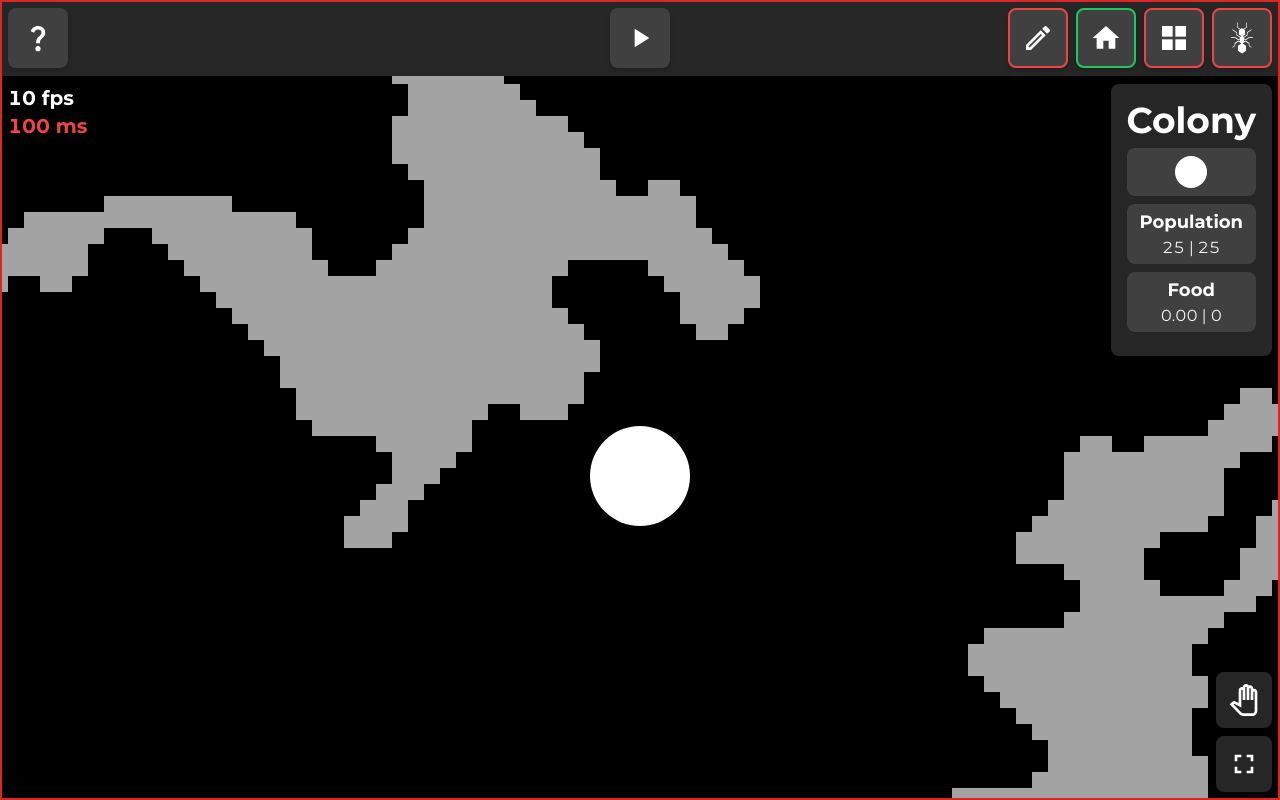
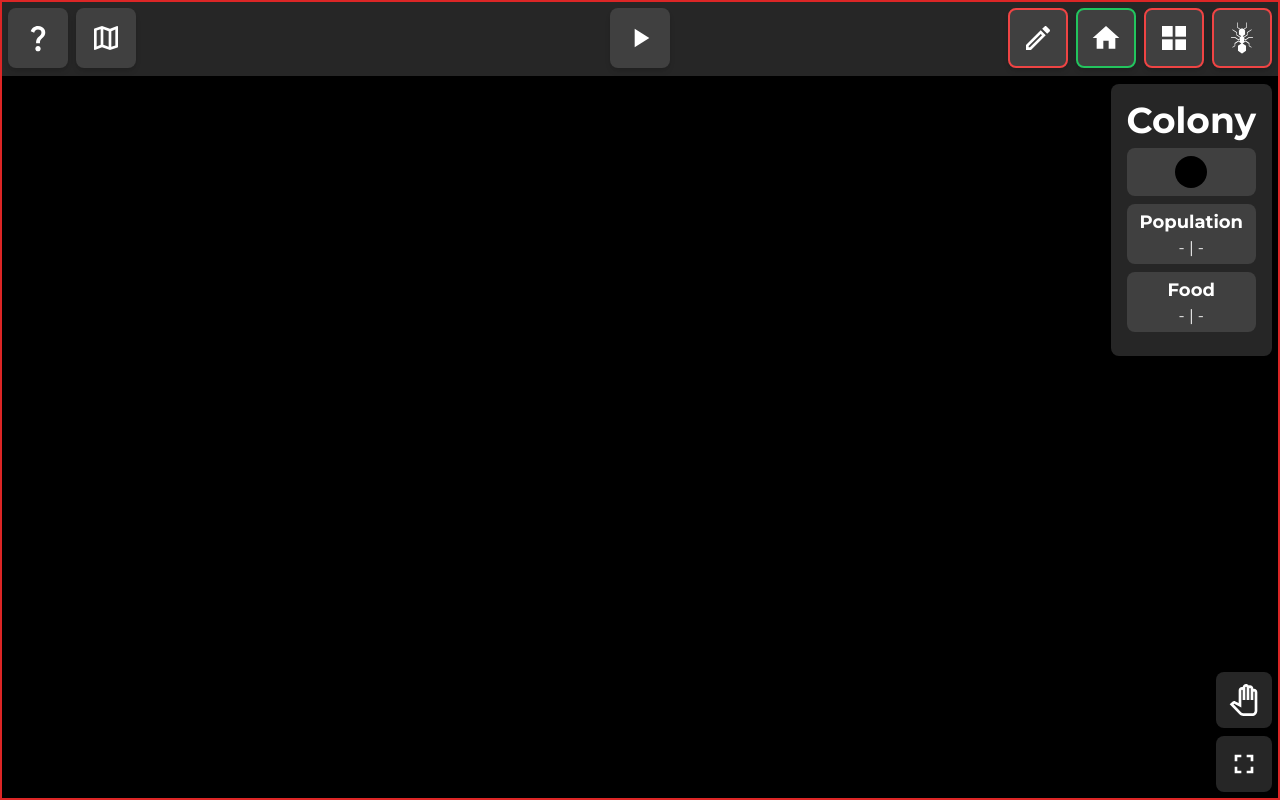
Before and after one commit to ThugRaven/Ants_Simulation, a website built with Vite: page index.html in a window 1280 px wide. Built offline with nearby package versions, Linux system fonts and the light colour scheme; animation ran at ten frames a second.

Commit message:
feat: add a button to generate a new map

```diff
--- a/index.html
+++ b/index.html
@@ -35,6 +35,25 @@
 								d="M11.07,12.85c0.77-1.39,2.25-2.21,3.11-3.44c0.91-1.29,0.4-3.7-2.18-3.7c-1.69,0-2.52,1.28-2.87,2.34L6.54,6.96 C7.25,4.83,9.18,3,11.99,3c2.35,0,3.96,1.07,4.78,2.41c0.7,1.15,1.11,3.3,0.03,4.9c-1.2,1.77-2.35,2.31-2.97,3.45 c-0.25,0.46-0.35,0.76-0.35,2.24h-2.89C10.58,15.22,10.46,13.95,11.07,12.85z M14,20c0,1.1-0.9,2-2,2s-2-0.9-2-2c0-1.1,0.9-2,2-2 S14,18.9,14,20z"
 							/>
 						</g>
+					</svg>
+				</button>
+				<button
+					id="btn-generate-map"
+					class="bg-neutral-700 hover:bg-neutral-600 focus-visible:bg-neutral-600 p-3 rounded-lg shadow-md aspect-square flex justify-center items-center"
+					title="Generate a map"
+				>
+					<svg
+						xmlns="http://www.w3.org/2000/svg"
+						height="24px"
+						viewBox="0 0 24 24"
+						width="24px"
+						fill="#000000"
+						class="w-8 h-8 fill-white"
+					>
+						<path d="M0 0h24v24H0V0z" fill="none" />
+						<path
+							d="M20.5 3l-.16.03L15 5.1 9 3 3.36 4.9c-.21.07-.36.25-.36.48V20.5c0 .28.22.5.5.5l.16-.03L9 18.9l6 2.1 5.64-1.9c.21-.07.36-.25.36-.48V3.5c0-.28-.22-.5-.5-.5zM10 5.47l4 1.4v11.66l-4-1.4V5.47zm-5 .99l3-1.01v11.7l-3 1.16V6.46zm14 11.08l-3 1.01V6.86l3-1.16v11.84z"
+						/>
 					</svg>
 				</button>
 			</div>
--- a/src/classes/MapGenerator.ts
+++ b/src/classes/MapGenerator.ts
@@ -1,3 +1,4 @@
+import { MapGeneratorOptions } from '../constants';
 import { random } from './Utils';
 import WorldGrid from './WorldGrid';
 
@@ -34,7 +35,7 @@ export default class MapGenerator {
 			this.smoothMap();
 		}
 
-		this.addBorders();
+		this.addBorderWalls();
 		this.processMap();
 
 		for (let x = 0; x < worldGrid.width; x++) {
@@ -93,8 +94,8 @@ export default class MapGenerator {
 		return wallCount;
 	}
 
-	addBorders() {
-		let borderSize = 2;
+	addBorderWalls() {
+		let borderSize = MapGeneratorOptions.BORDER_SIZE;
 		for (let x = 0; x < this.width; x++) {
 			for (let y = 0; y < borderSize; y++) {
 				this.map[x][y] = 1;
--- a/src/constants.ts
+++ b/src/constants.ts
@@ -7,6 +7,7 @@ export const CanvasOptions = {
 // MAP GENERATION
 export const MapGeneratorOptions = {
 	FILL_RATIO: 0.47,
+	BORDER_SIZE: 1,
 };
 
 // MARKERS
--- a/src/main.ts
+++ b/src/main.ts
@@ -137,6 +137,10 @@ const controlsPanel = document.getElementById(
 const performanceDisplay = document.querySelector(
 	'[data-performance-display]',
 ) as HTMLDivElement;
+
+const btnGenerateMap = document.getElementById(
+	'btn-generate-map',
+) as HTMLButtonElement;
 
 let isRunning = false;
 let isDrawingMarkers = true;
@@ -292,8 +296,6 @@ let mapGenerator = new MapGenerator({
 	height: worldGrid.height,
 	fillRatio: MapGeneratorOptions.FILL_RATIO,
 });
-
-mapGenerator.generateMap(worldGrid);
 
 // Markers image data
 let markersImageData = ctxMarkers?.createImageData(
@@ -477,6 +479,16 @@ btnCloseControls.addEventListener('click', () => {
 	);
 });
 
+btnGenerateMap.addEventListener('click', () => {
+	if (confirm('Are you sure you want to generate a new map?')) {
+		if (ctxWalls) {
+			ctxWalls.clearRect(0, 0, worldGrid.width, worldGrid.height);
+			mapGenerator.generateMap(worldGrid);
+			worldGrid.drawWalls(ctxWalls);
+		}
+	}
+});
+
 btnEditMode.addEventListener('click', () => {
 	isEditMode = togglePanelAndButton(isEditMode, editPanel, btnEditMode);
 	if (isEditMode) {
@@ -543,7 +555,7 @@ btnSave.addEventListener('click', () => {
 				cell.wall = 0;
 			}
 		}
-		worldGrid.initializeBorderWalls();
+		worldGrid.addBorderWalls();
 		worldGrid.drawWalls(ctxWalls);
 		ctxEdit.clearRect(0, 0, worldGrid.width, worldGrid.height);
 
@@ -639,7 +651,7 @@ function setup() {
 
 	colony.drawColony(ctxColony);
 
-	worldGrid.initializeBorderWalls();
+	worldGrid.addBorderWalls();
 	worldGrid.drawWalls(ctxWalls);
 }
 
```
